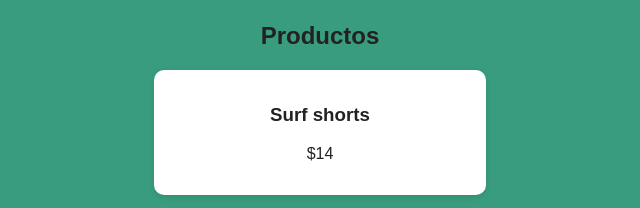
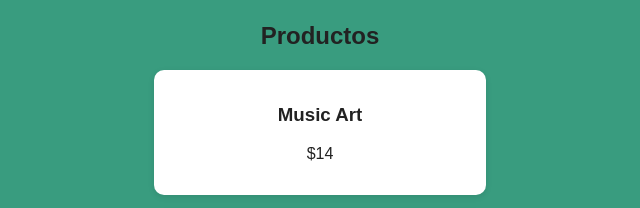
Before and after one commit to maltiox/xa-juun-surf-van-shop, a plain HTML site: page index.html in a window 1280 px wide. Shown: the part 628-836 px from the top of the page, 320-960 px from the left. Drawn offline with Linux system fonts and the light colour scheme.

Commit message:
Update index.html

```diff
--- a/index.html
+++ b/index.html
@@ -84,7 +84,12 @@
 
   <section>
     <h2>Productos</h2>
-
+	<a href="music-art.html" style="text-decoration: none; color: inherit;">
+  <div class="product">
+    <h3>Music Art</h3>
+    <p>$14</p>
+  </div>
+</a>
     <div class="product">
       <h3>Surf shorts</h3>
       <p>$14</p>
```
